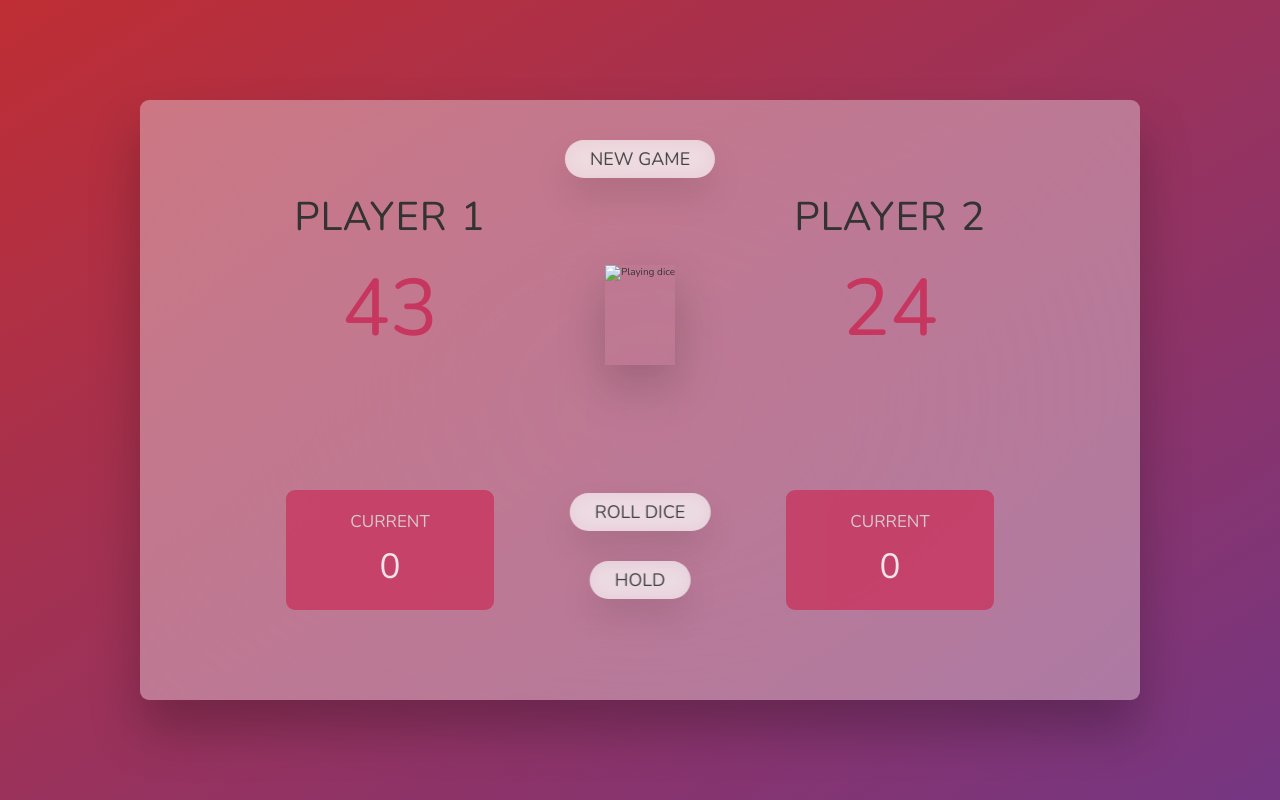
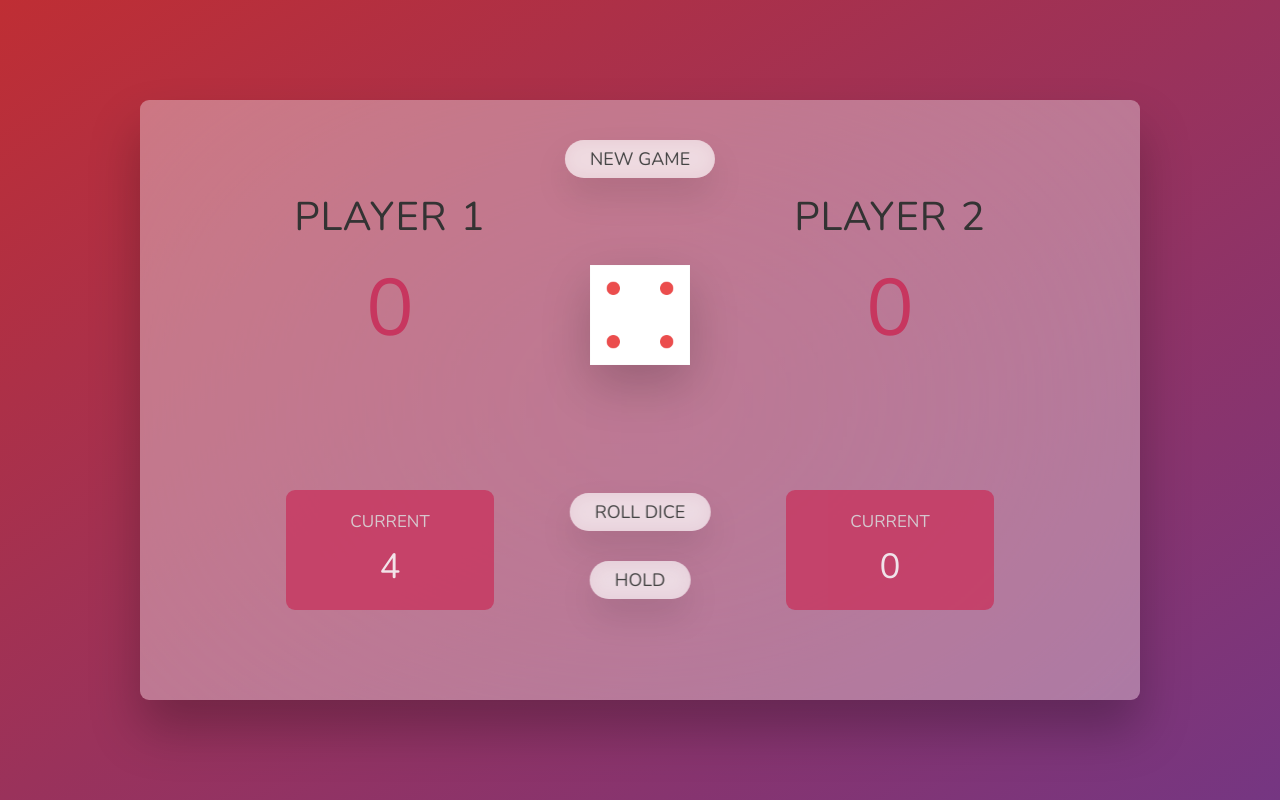
Before and after one commit to B-pham/Javascript-starter, a plain HTML site: page src/Project-3-PigGame/index.html in a window 1280 px wide. Both pictures are taken after a click on the button "ROLL DICE". Drawn offline with nearby package versions, Linux system fonts and the light colour scheme.

Commit message:
moved imgs, added some game logic

```diff
--- a/src/Project-3-PigGame/index.html
+++ b/src/Project-3-PigGame/index.html
@@ -26,7 +26,7 @@
                 </div>
             </section>
 
-            <img src="img/PigGame/dice-5.png" alt="Playing dice" class="dice">
+            <img src="PigGame/dice-5.png" alt="Playing dice" class="dice">
             <button class="btn btn--new">New game</button>
             <button class="btn btn--roll">Roll Dice</button>
             <button class="btn btn--hold"">Hold</button>
--- a/src/Project-3-PigGame/script.js
+++ b/src/Project-3-PigGame/script.js
@@ -0,0 +1,44 @@
+"use strict"
+
+const score0El = document.getElementById('score--0');
+const score1El = document.getElementById('score--1');
+const curr0 = document.getElementById('current--0');
+const curr1 = document.getElementById('current--1');
+
+
+const diceEl = document.querySelector('.dice');
+const btnNew = document.querySelector('.btn--new');
+const btnRoll = document.querySelector('.btn--roll');
+const btnHold = document.querySelector('.btn--hold');
+
+
+score0El.textContent = 0;
+score1El.textContent = 0;
+diceEl.classList.add('hidden');
+let currScore = 0;
+
+btnRoll.addEventListener('click', function(){
+
+    const dice = getRandom(1,6);
+
+    diceEl.classList.remove('hidden');
+    //console.log(dice);
+    diceEl.src = `PigGame/dice-${dice}.png`;
+
+    if(dice !== 1){
+        currScore += dice;
+        curr0.textContent = currScore;
+    }else{
+        currScore = 0;
+        curr0.textContent = currScore;
+    }
+
+});
+
+btnHold.addEventListener('click', function(){
+
+});
+
+function getRandom(min, max) {
+    return min + Math.floor(Math.random() * (max - min + 1));
+}
--- a/src/Project-3-PigGame/styles.css
+++ b/src/Project-3-PigGame/styles.css
@@ -164,3 +164,7 @@ main{
     font-weight: 700;
     color: #c7365f;
 }
+
+.hidden{
+    display: none;
+}
```
Also changed, not shown: src/Project-3-PigGame/PigGame/dice-1.png (renamed from img/PigGame/dice-1.png), src/Project-3-PigGame/PigGame/dice-2.png (renamed from img/PigGame/dice-2.png), src/Project-3-PigGame/PigGame/dice-3.png (renamed from img/PigGame/dice-3.png), src/Project-3-PigGame/PigGame/dice-4.png (renamed from img/PigGame/dice-4.png), src/Project-3-PigGame/PigGame/dice-5.png (renamed from img/PigGame/dice-5.png), src/Project-3-PigGame/PigGame/dice-6.png (renamed from img/PigGame/dice-6.png), src/Project-3-PigGame/PigGame/pig-game-flowchart.png (renamed from img/PigGame/pig-game-flowchart.png).
